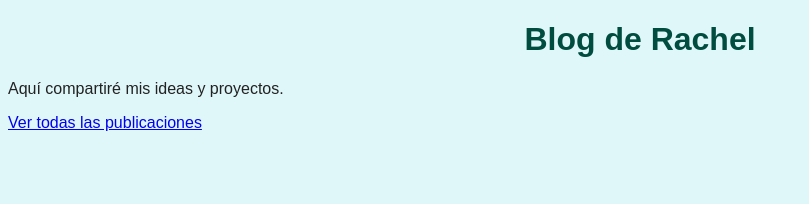
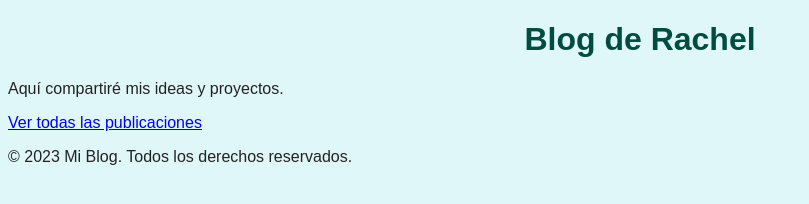
Before and after one commit to rgiberthb/my-personal-blog, a plain HTML site: page index.html in a window 1280 px wide. Shown: the whole page, without its empty margins (0-809 px from the left). Drawn offline with Linux system fonts and the light colour scheme.

Commit message:
feat: Añadir pie de página global

```diff
--- a/index.html
+++ b/index.html
@@ -1 +1 @@
-<!DOCTYPE html><html lang="es"><head><meta charset="UTF-8"><title>Mi Blog Personal</title><link rel="stylesheet" href="style.css"></head><body><h1>Blog de Rachel</h1><p>Aquí compartiré mis ideas y proyectos.</p><p><a href="archive.html">Ver todas las publicaciones</a></p></body></html>
+<!DOCTYPE html><html lang="es"><head><meta charset="UTF-8"><title>Mi Blog Personal</title><link rel="stylesheet" href="style.css"></head><body><h1>Blog de Rachel</h1><p>Aquí compartiré mis ideas y proyectos.</p><p><a href="archive.html">Ver todas las publicaciones</a></p><footer><p>&copy; 2023 Mi Blog. Todos los derechos reservados.</p></footer></body></html>
```
